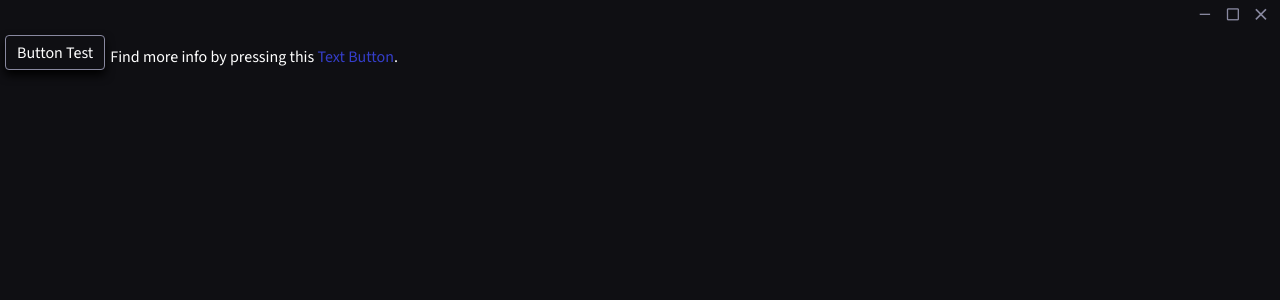
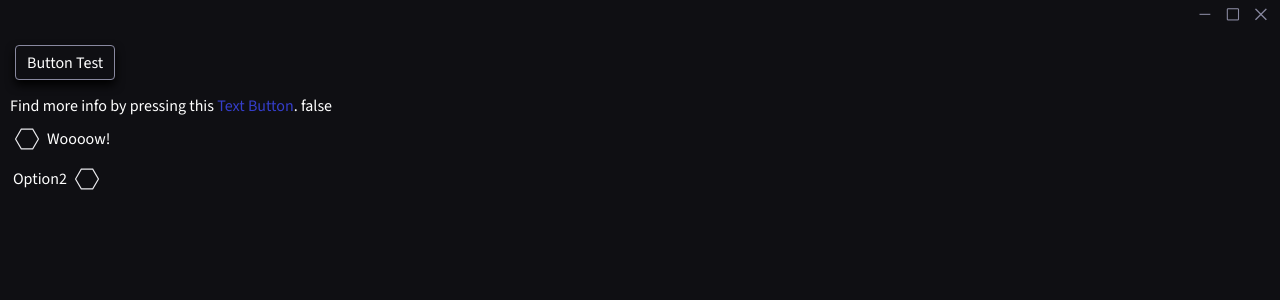
Before and after one commit to Sabjen79/UmbrageBot, a SvelteKit app: page /start_page in a window 1280 px wide. Shown: the top 300 px of the page. Built offline with nearby package versions, Linux system fonts and the light colour scheme.

Commit message:
Added Checkbox component

```diff
--- /dev/null
+++ b/src/components/checkbox.svelte
@@ -0,0 +1,112 @@
+<script lang="ts">
+    let {
+        label = "",
+        alignRight = false,
+        checked = $bindable(),
+    } = $props();
+
+    let pressed = $state();
+
+</script>
+
+<div
+    id="container"
+    style="flex-direction: {alignRight ? "row-reverse" : "row"}"
+>
+    <button id="checkbox"
+        onclick={() => {
+            checked = !checked;
+            pressed = false;
+        }}
+        onmouseleave={() => { pressed = false; }}
+        onmousedown={() => { pressed = true; }}
+        class={{checked, pressed}}
+
+    >
+        {#each {length: 2} as _, index}
+            <svg
+            viewBox="-5 0 210 173.20508075688772"
+            stroke={index == 0 ? "transparent" : "var(--foreground)"}
+            stroke-width=10
+            ><path
+                fill={index == 0 ? "var(--primary)" : "transparent"}
+                d="M0 86.60254037844386L50 0L150 0L200 86.60254037844386L150 173.20508075688772L50 173.20508075688772Z"
+            ></path></svg
+            >
+        {/each}
+        <span class="material-symbols-outlined">
+            check
+        </span>
+    </button>
+
+    {#if label != ""}
+        <div id="label">{label}</div>
+    {/if}
+</div>
+
+<style>
+    .material-symbols-outlined {
+        font-variation-settings:
+        'FILL' 0,
+        'wght' 500,
+        'GRAD' 0,
+        'opsz' 20
+    }
+
+    #container {
+        display: inline-flex;
+
+        height: 24px;
+        clip-path: none;
+    }
+
+    #checkbox {
+        background-color: transparent;
+        border: none;
+
+        display: inline-flex;
+        align-items: center;
+        justify-content: center;
+
+        cursor: pointer;
+        width: 24px;
+        height: 24px;
+        margin: 0 5px;
+
+        scale: 1;
+        transition: 0.15s ease-in-out;
+    }
+
+    #checkbox.pressed {
+        scale: 0.9;
+    }
+
+    #checkbox > * {
+        position: absolute;
+
+    }
+
+    svg {
+        width: 24px;
+        height: 24px;
+    }
+
+    svg:first-of-type, span {
+        clip-path: circle(0);
+
+        transition: 0.15s ease-out;
+    }
+
+    .checked > svg:first-of-type, .checked > span {
+        clip-path: circle(100%);
+    }
+
+    span {
+        color: var(--foreground);
+        font-size: 1.2em;
+    }
+
+    #label {
+        margin: 0.5px 3px 0 3px;
+    }
+</style>
--- a/src/components/text_button.svelte
+++ b/src/components/text_button.svelte
@@ -12,7 +12,7 @@
     id="container"
     style="color: {color}"
     onmouseenter={() => { hover = true; }}
-    onmouseleave={() => { hover = false; }}
+    onmouseleave={() => { hover = false; pressed = false; }}
     onmousedown={() => { pressed = true; }}
     onmouseup={() => { pressed = false; }}
 >
--- a/src/components/title_bar.svelte
+++ b/src/components/title_bar.svelte
@@ -3,6 +3,7 @@
 </script>
 
 <link rel="stylesheet" href="https://fonts.googleapis.com/css2?family=Material+Symbols+Outlined:opsz,wght,FILL,GRAD@24,300,0,0" />
+<link rel="stylesheet" href="https://fonts.googleapis.com/css2?family=Material+Symbols+Outlined:opsz,wght,FILL,GRAD@20..48,100..700,0..1,-50..200" />
 
 <div data-tauri-drag-region class="titlebar">
     <button class="titlebar-button" id="titlebar-minimize" onclick={getCurrentWindow().minimize}>
@@ -23,6 +24,14 @@
 </div>
 
 <style>
+    .material-symbols-outlined {
+        font-variation-settings:
+        'FILL' 0,
+        'wght' 300,
+        'GRAD' 0,
+        'opsz' 24
+    }
+
     .titlebar {
         height: var(--titlebar-height);
         background: transparent;
--- a/src/routes/start_page/+page.svelte
+++ b/src/routes/start_page/+page.svelte
@@ -2,19 +2,29 @@
   import TitleBar from "../../components/title_bar.svelte";
   import TextButton from "../../components/text_button.svelte";
     import Button from "../../components/button.svelte";
+    import Checkbox from "../../components/checkbox.svelte";
+
+  let checked = $state(false);
+  let checked2 = $state(false);
+
 </script>
 
 <TitleBar />
 <main class="container" style="font-size: 1em;">
   <div><Button /></div>
-  <p>Find more info by pressing this <TextButton />.</p>
+  <div>Find more info by pressing this <TextButton />. {checked}</div>
+  <div><Checkbox bind:checked label="Woooow!"/></div>
+  <div><Checkbox bind:checked={checked2} label="Option2" alignRight={true}/></div>
 </main>
 
 <style>
   .container {
     display: flex;
+    margin-left: 10px;
+    flex-direction: column;
   }
+
   div {
-    display: block;
+    margin-top: 10px;
   }
 </style>
```
